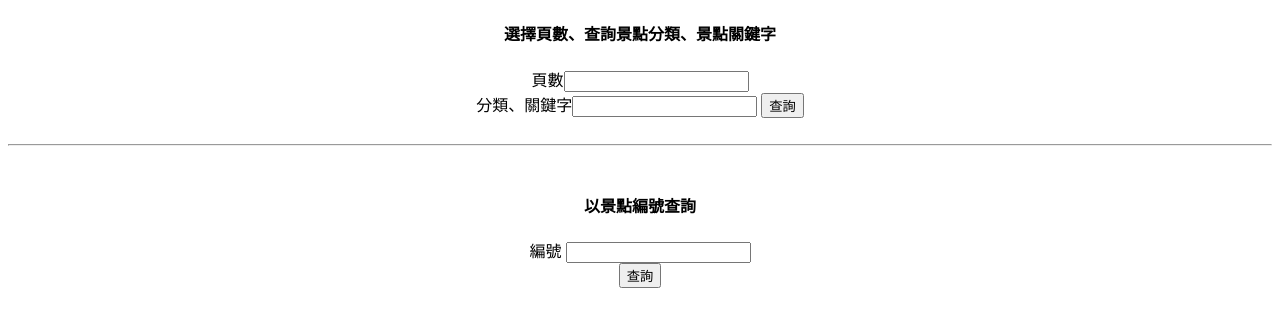
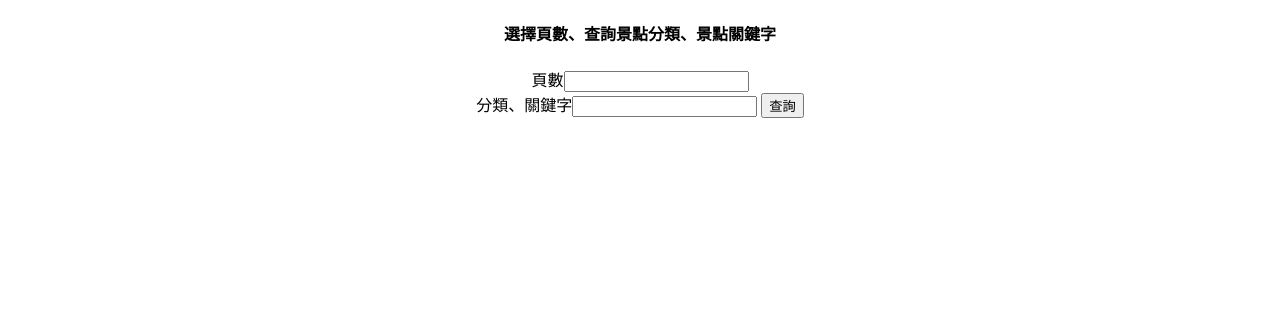
Before and after one commit to jamieyu0914/taipei-day-trip, a Flask app: page / in a window 1280 px wide. Shown: the part 108-435 px from the top of the page. Run offline with Flask 2, Linux system fonts and the light colour scheme.

Commit message:
3st develop Commit 1118 -- fix /api/attraction/<attractionId>

```diff
--- a/app.py
+++ b/app.py
@@ -158,9 +158,8 @@ def api_attraction():
 
 
 @app.route("/api/attraction/<attractionId>", methods=["GET"])
-def attractionId(attractionId=None):
-        Number = request.args.get("attractionId","")
-        Numbers = str(Number)
+def attractionId(attractionId):
+        Numbers = str(attractionId)
         print(Numbers)
         sql = "SELECT attractions_list.id, attractions_list.name, attractions_list.category, attractions_list.description, attractions_list.address, attractions_list.transport, attractions_list.mrt, attractions_list.lat, attractions_list.lng, merge_images_list.links FROM attractions_list INNER JOIN merge_images_list ON merge_images_list.attractions_id=attractions_list.id WHERE attractions_list.id = %s;" #SQL指令
         val = (Numbers, )
--- a/templates/index.html
+++ b/templates/index.html
@@ -20,23 +20,4 @@
       </form>
     </div>
     <br />
-    <hr />
-    <br />
-    <div class="function">
-      <h4>以景點編號查詢</h4>
-      編號 <input type="int" name="attractionId" id="attractionId" /><br />
-      <button onclick="go()">查詢</button>
-      <br />
-    </div>
-  </body>
-  <script>
-    function go() {
-      const id = document.getElementById("attractionId");
-      const nums = id.value;
-      const attractionId = nums;
-      result = "http://127.0.0.1:3000/api/attraction/" + attractionId;
-      console.log(attractionId);
-      location.assign(result);
-    }
-  </script>
 </html>
```
